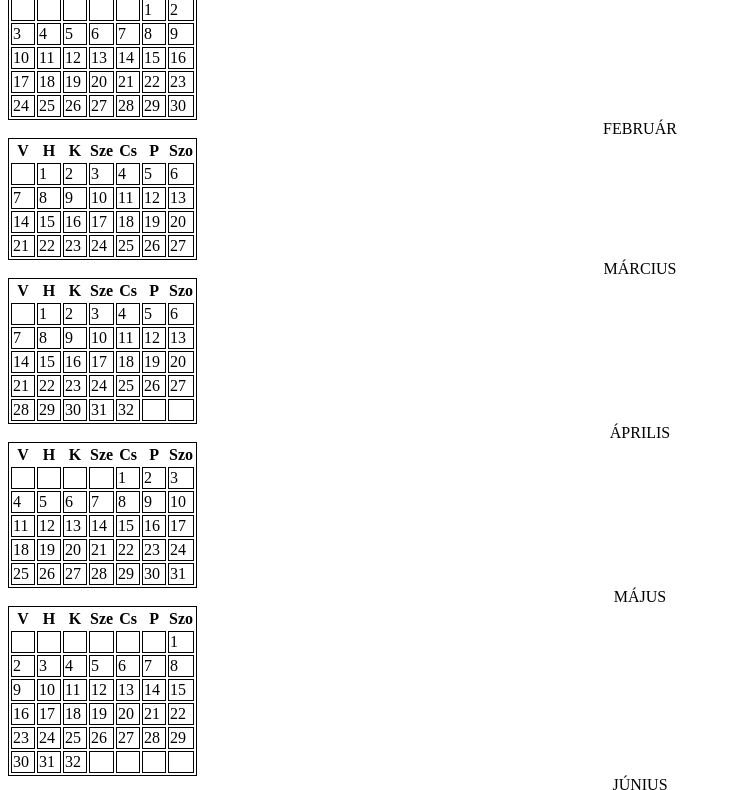
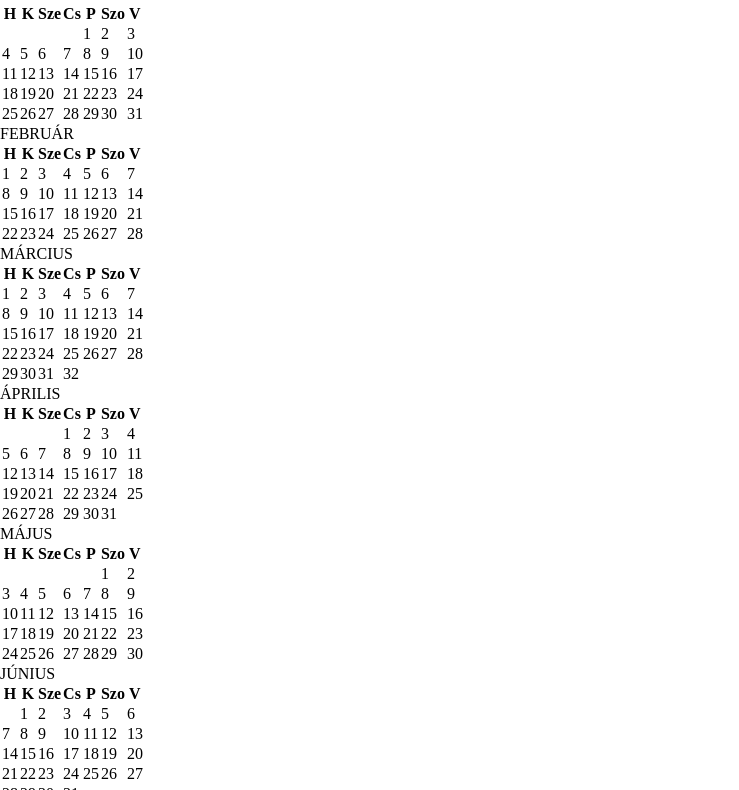
Before and after one commit to and3co/villKeszenlet, a plain HTML site: page index.html in a window 1280 px wide. Shown: the part 52-842 px from the top of the page, without its empty margins (0-739 px from the left). Drawn offline with Linux system fonts and the light colour scheme.

Commit message:
js ok css next

```diff
--- a/index.html
+++ b/index.html
@@ -10,6 +10,7 @@
 
 <body onload="makeCalend()">
     <div id="cont">
+        <h1>Villamos készenlét</h1>
         <div id="calendar">
 
         </div>
--- a/script.js
+++ b/script.js
@@ -7,31 +7,30 @@ function makeCalend() {
 
         const lastDay = actDate.getDate();
         const actMonth = actDate.toLocaleDateString("hu-HU", { "month": "long" }).toLocaleUpperCase("hu-HU");
-        //const days = [1, 2, 3, 4, 5, 6, 0];
-        const days = { 1: "H", 2: "K", 3: "Sze", 4: "Cs", 5: "P", 6: "Szo", 0: "V" };
+        const daysNum = [1, 2, 3, 4, 5, 6, 0];
+        const daysStr = ["H", "K", "Sze", "Cs", "P", "Szo", "V"];
 
         actDiv = cal.appendChild(document.createElement("div"));
-        actDiv.innerHTML = actMonth;
+        actDiv.innerHTML = "<p>" + actMonth + "</p>";
         actTable = actDiv.appendChild(document.createElement("table"));
-        /*actHead = actTable.appendChild(document.createElement("th"));
-        actHead.classList.add("tableHead");
-        actHead.innerHTML = actMonth;*/
+
 
         let day = 1;
         actRow = actTable.appendChild(document.createElement("tr"));
-        for (const key in days) {
+
+        for (let index = 0; index < daysNum.length; index++) {
             let actTH = actRow.appendChild(document.createElement("th"));
-            actTH.innerHTML = days[key];
+            actTH.innerHTML = daysStr[index];
         }
 
         do {
             actRow = actTable.appendChild(document.createElement("tr"));
-            for (var element in days) {
+            for (let index = 0; index < daysNum.length; index++) {
                 actDate.setDate(day);
                 let actTD = actRow.appendChild(document.createElement("td"));
-                if (actDate.getDay() == element) {
+                if (actDate.getDay() == daysNum[index]) {
                     actTD.innerHTML = day.toString();
-                    day += 1;
+                    day++;
                 }
             };
         } while (day < lastDay)
--- a/style.css
+++ b/style.css
@@ -1,15 +1,8 @@
-table{
-    border: 1px solid black;
-
+* {
+    margin: 0px;
+    padding: 0px;
 }
 
-td{
-    width: 20px;
-    height: 20px;
-    border: 1px solid black;
+#cont {
+    display: flexbox;
 }
-
-#calendar div {
-    text-align: center ;
-
-}
```
